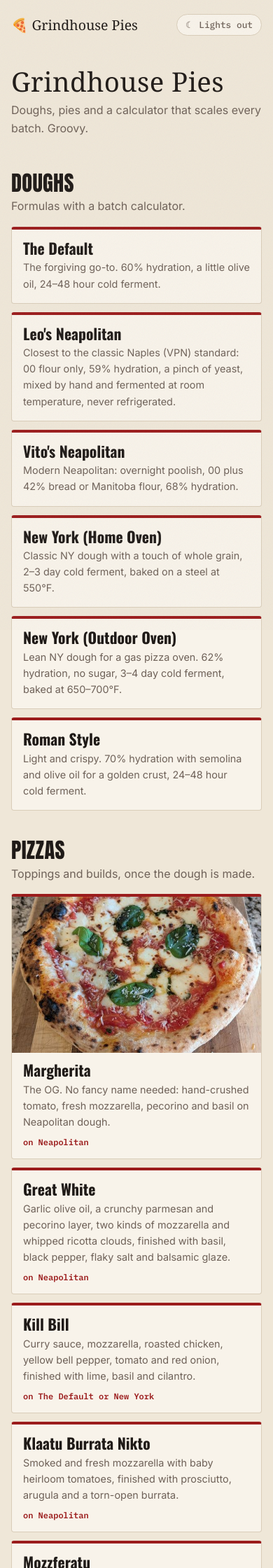
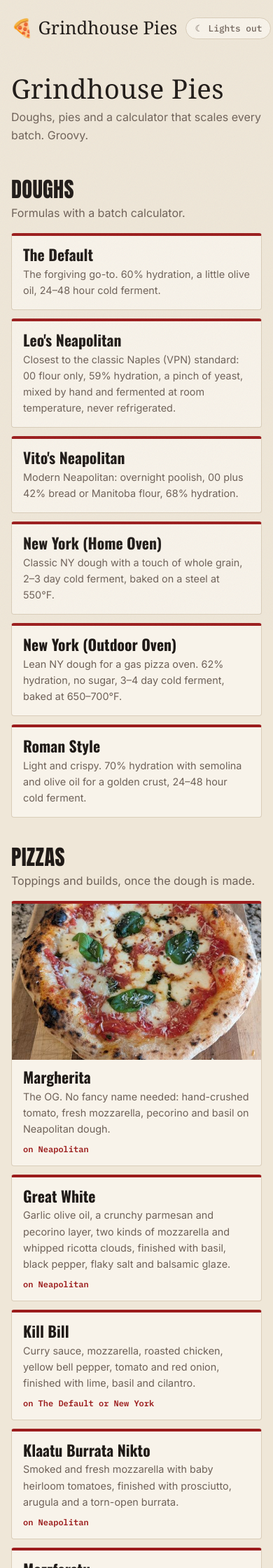
Before and after one commit to daftn/pizza, a Jekyll site: the page built from index.html, in a window 390 px wide. Shown: the top 2240 px of the page at 70% size. Built offline with Jekyll 4.4.1, drawn with Linux system fonts in a browser that asks for light colours; some web fonts are replaced.

Commit message:
Site name back to Pirata One
Co-Authored-By: Claude Opus 5.5 <noreply@anthropic.com>
Claude-Session: https://claude.ai/code/session_01CXsahQwDMBDTEp9ieURmT9

```diff
--- a/_layouts/default.html
+++ b/_layouts/default.html
@@ -14,7 +14,7 @@
   </script>
   <link rel="preconnect" href="https://fonts.googleapis.com">
   <link rel="preconnect" href="https://fonts.gstatic.com" crossorigin>
-  <link rel="stylesheet" href="https://fonts.googleapis.com/css2?family=Rye&family=Anton&family=Oswald:wght@500;700&family=Inter:wght@400;500;600&family=IBM+Plex+Mono:wght@500;600&display=swap">
+  <link rel="stylesheet" href="https://fonts.googleapis.com/css2?family=Pirata+One&family=Anton&family=Oswald:wght@500;700&family=Inter:wght@400;500;600&family=IBM+Plex+Mono:wght@500;600&display=swap">
   <link rel="stylesheet" href="{{ '/assets/style.css' | relative_url }}?v={{ site.time | date: '%s' }}">
 </head>
 <body>
--- a/assets/style.css
+++ b/assets/style.css
@@ -12,7 +12,7 @@
   --warn: #c0392b;
   --grain: 0.06;
   --radius: 10px;
-  --logo: "Rye", Georgia, serif;                               /* site name only */
+  --logo: "Pirata One", "UnifrakturCook", Georgia, serif;     /* site name only */
   --section: "Anton", Impact, "Arial Narrow", sans-serif;      /* h2: page sections, set in caps */
   --display: "Oswald", "Arial Narrow", sans-serif;             /* every other heading: pie names, h1, h3 */
   --sans: "Inter", system-ui, -apple-system, sans-serif;
@@ -100,7 +100,7 @@ h3 { font-size: 1.4rem; margin: 0; }
 }
 .site-title {
   font-family: var(--logo);
-  font-size: clamp(1.1rem, 5vw, 1.6rem);   /* Rye is wide: keep it on one line next to the toggle on a phone */
+  font-size: 1.6rem;
   white-space: nowrap;
   color: var(--text);
   text-decoration: none;
```
Also changed, not shown: CLAUDE.md (+1 -1 lines).
